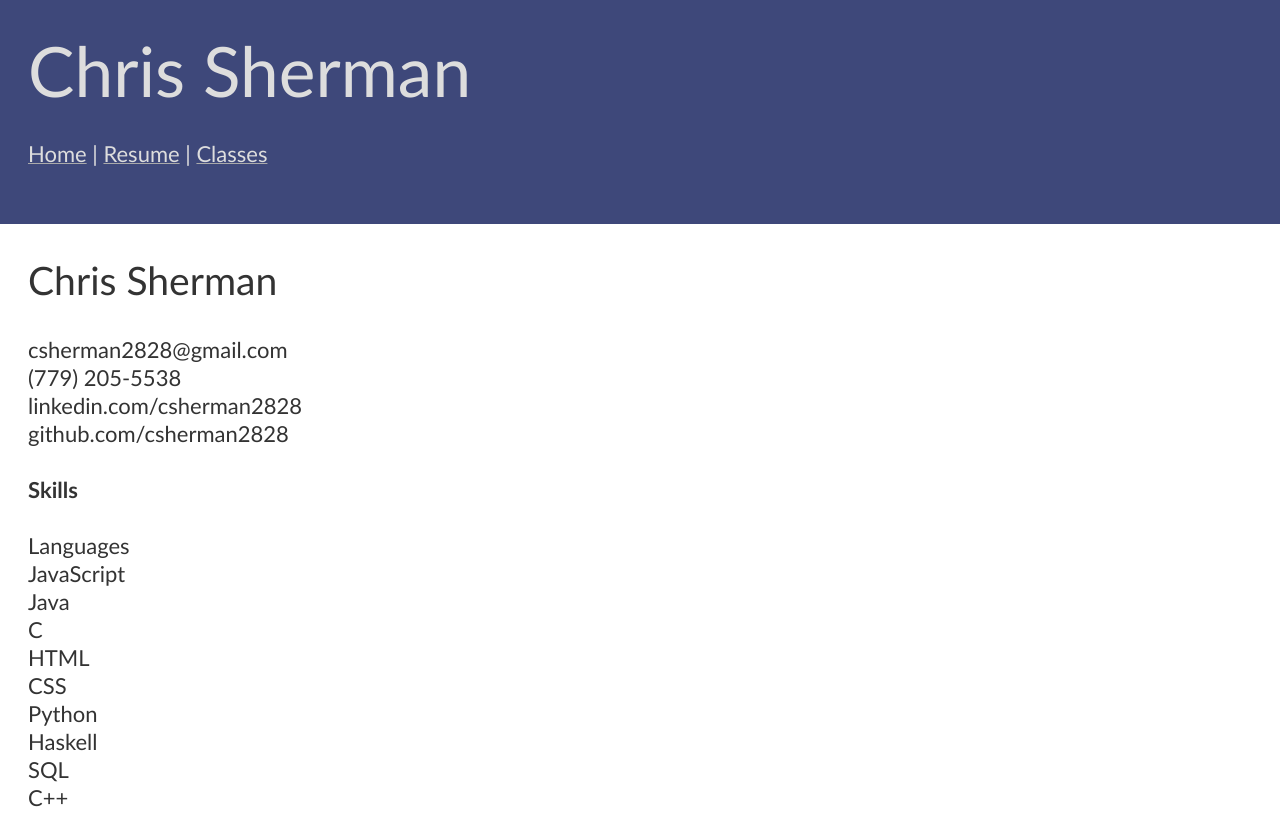
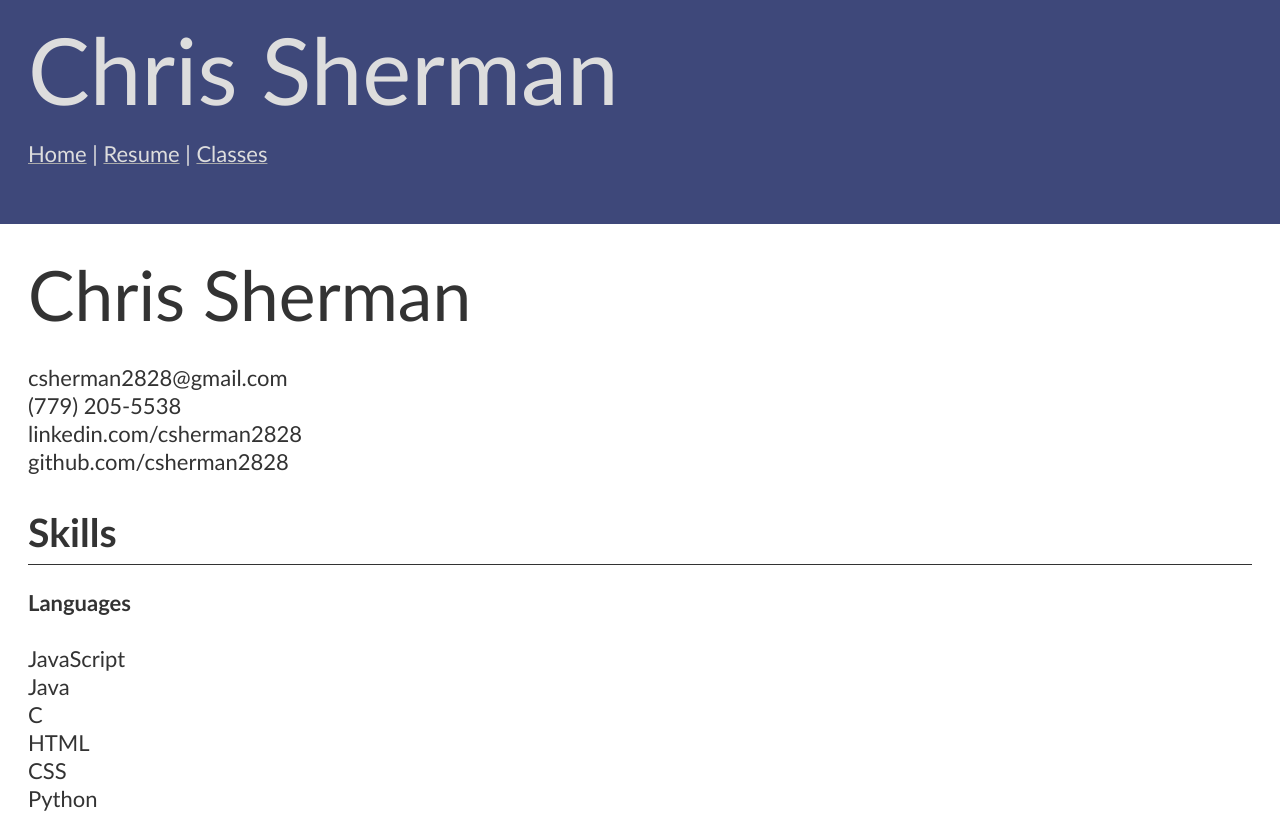
Before and after one commit to csherman2828/website, a plain HTML site: page resume/index.html in a window 1280 px wide. Shown: the top 816 px of the page. Drawn offline with Linux system fonts and the light colour scheme.

Commit message:
Refactor header scaling to make room for h4

```diff
--- a/css/screen.css
+++ b/css/screen.css
@@ -30,7 +30,7 @@ a {
 
 h1,
 h2,
-h3,
+h4,
 p,
 ul,
 nav {
@@ -43,16 +43,26 @@ ul li:last-child ul {
 }
 
 h1 {
-  font-size: 69.461px;
+  font-size: 92.592px;
   line-height: 84px;
 }
 
 h2 {
- font-size: 39.092px;
- line-height: 56px;
+ font-size: 69.461px;
+ line-height: 84px;
 }
 
 h3 {
+  font-weight: bold;
+  font-size: 39.092px;
+  line-height: 56px;
+  padding-bottom: 3.5px;
+  margin-bottom: 24.5px;
+  border-bottom: solid;
+  border-width: 1px;
+}
+
+h4 {
   font-weight: bold;
 }
 
```
